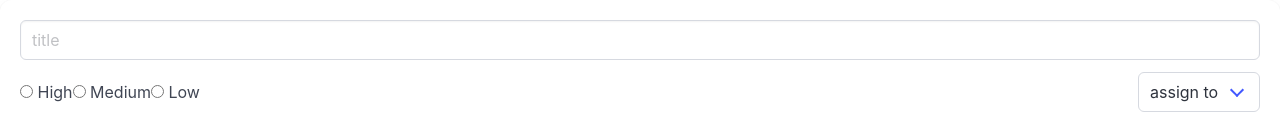
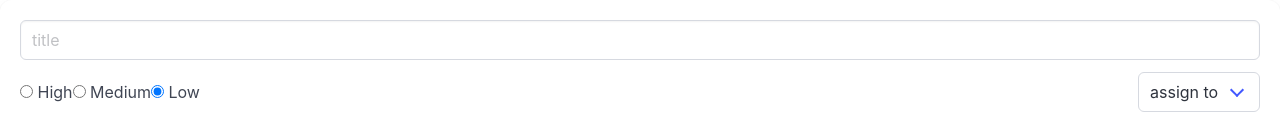
Before and after one commit to tim811223/ReactJS, a React (Vite) app in the folder ch9/TODO-LIST/assignments/todo-list/: page / in a window 1280 px wide. Shown: the top 134 px of the page. Built offline with nearby package versions, Linux system fonts and the light colour scheme.

Commit message:
ch9-88  完成radio控制

```diff
--- a/ch9/TODO-LIST/assignments/todo-list/src/Todos/Editor.tsx
+++ b/ch9/TODO-LIST/assignments/todo-list/src/Todos/Editor.tsx
@@ -1,16 +1,21 @@
-import { FC, useState } from "react";
+import { ChangeEventHandler, FC, useState } from "react";
+import { Priority } from "./TodoItem";
 
 export const Editor: FC = () => {
   /*************
    * State Area
    * ***********/
   const [title, setTitle] = useState<string>("");
+  const [priority, setPriority] = useState<Priority>(Priority.LOW);
 
   /*************
    * Handler Area
    * ***********/
   const handleTitleChange: ChangeEventHandler<HTMLInputElement> = (e) => {
     setTitle(e.target.value);
+  };
+  const handlePriorityChange: ChangeEventHandler<HTMLInputElement> = (e) => {
+    setPriority(parseInt(e.target.value));
   };
 
   return (
@@ -31,13 +36,31 @@ export const Editor: FC = () => {
           <div className="field">
             <div className="control">
               <label className="radio">
-                <input type="radio" /> High{" "}
+                <input
+                  type="radio"
+                  checked={priority === 0}
+                  value={Priority.HIGH}
+                  onChange={handlePriorityChange}
+                />{" "}
+                High{" "}
               </label>
               <label className="radio">
-                <input type="radio" /> Medium{" "}
+                <input
+                  type="radio"
+                  checked={priority === 1}
+                  value={Priority.MEDIUM}
+                  onChange={handlePriorityChange}
+                />{" "}
+                Medium{" "}
               </label>
               <label className="radio">
-                <input type="radio" /> Low{" "}
+                <input
+                  type="radio"
+                  checked={priority === 2}
+                  value={Priority.LOW}
+                  onChange={handlePriorityChange}
+                />{" "}
+                Low{" "}
               </label>
             </div>
           </div>
```
